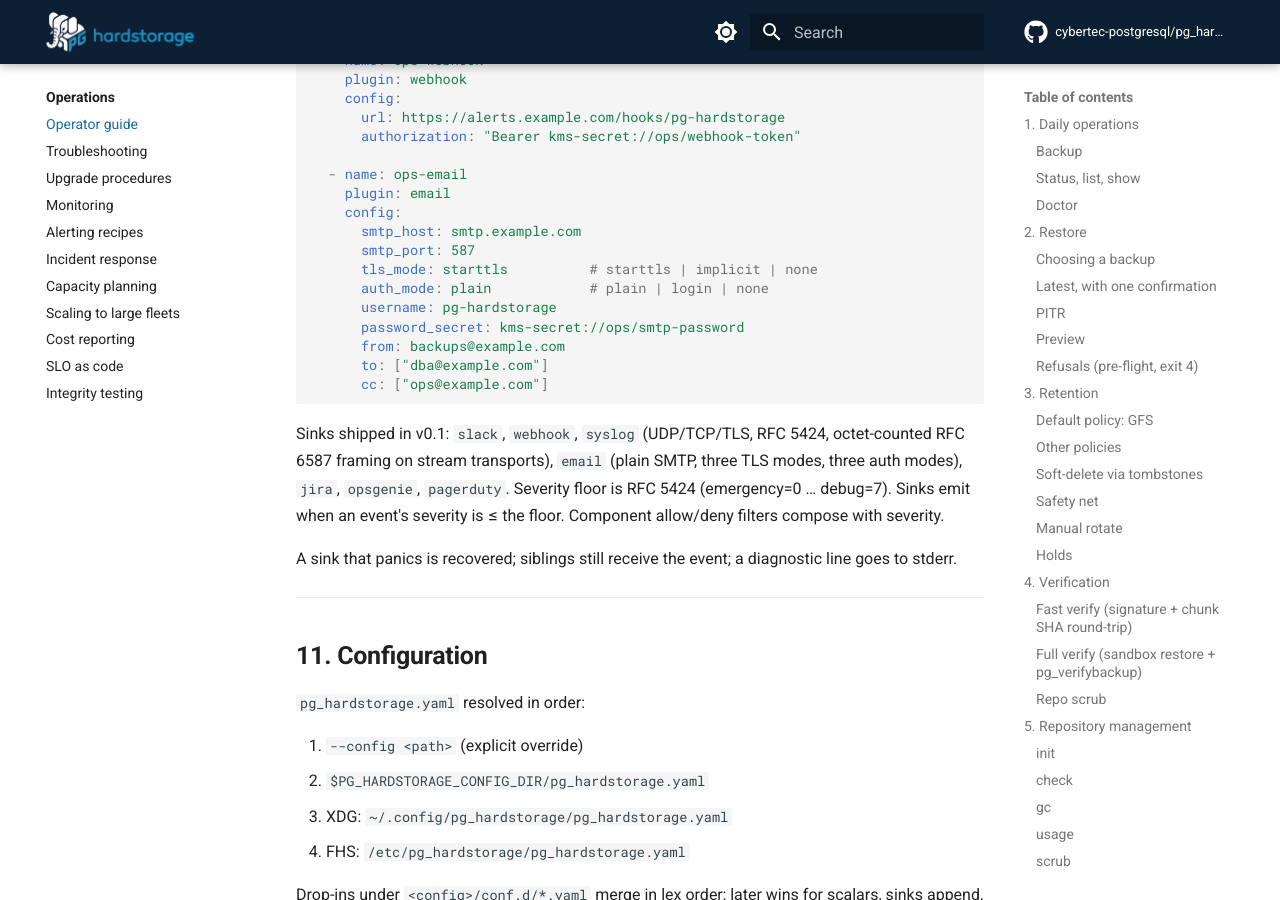
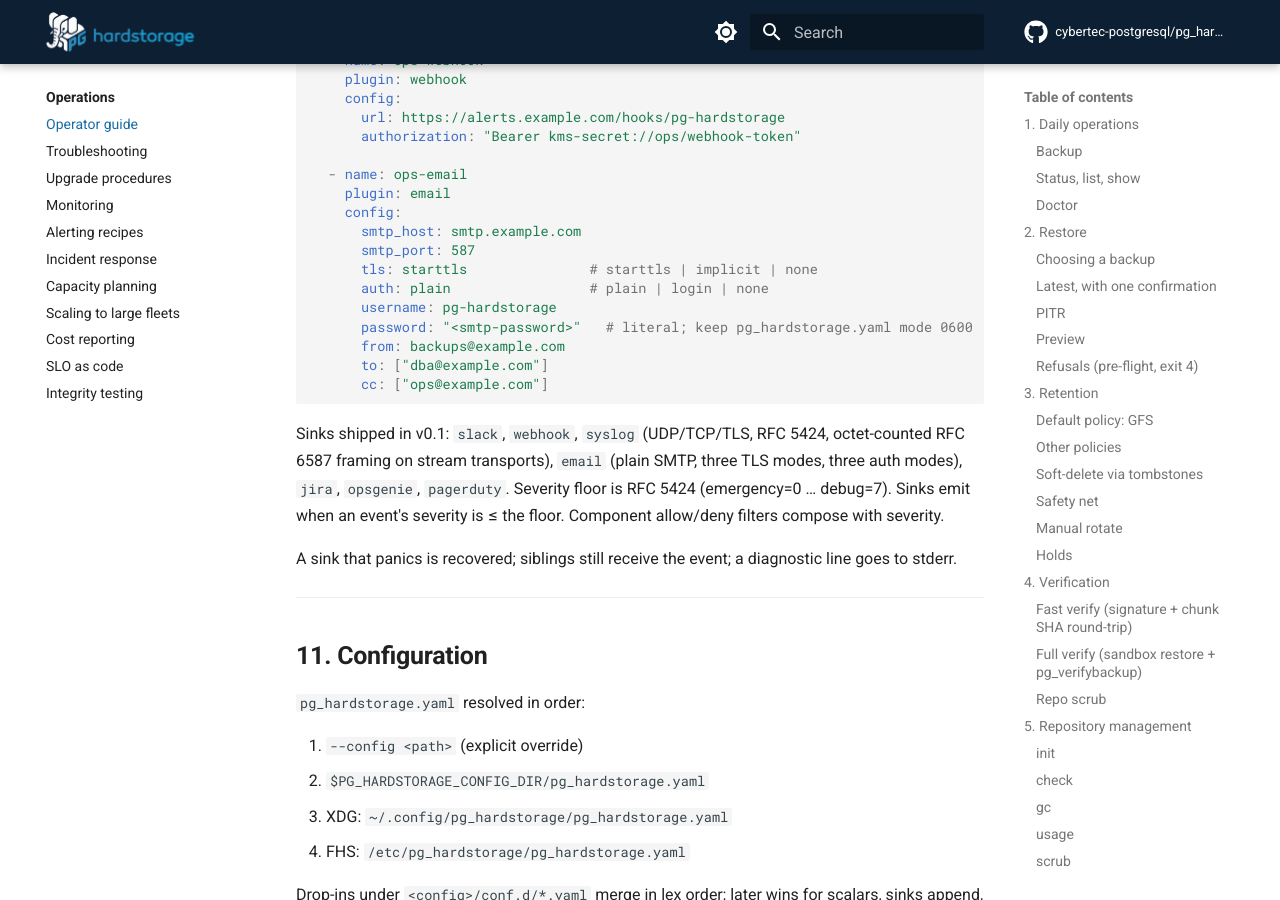
Before and after one commit to cybertec-postgresql/pg_hardstorage, an MkDocs documentation site: the page built from docs/operations/operator-guide.md, in a window 1280 px wide and 900 px high, scrolled down 11963 px. Built offline with MkDocs 1.6.1 and Material for MkDocs 9.7.7, drawn with Linux system fonts in a browser that asks for light colours; comment, search, counter and statistics services are not loaded.

Commit message:
docs(operator-guide): the email sink reads tls/auth/password, not tls_mode/auth_mode/password_secret
Co-Authored-By: Claude Opus 5.5 <noreply@anthropic.com>
Claude-Session: https://claude.ai/code/session_01RmkgG1CUNYTkZES1M4BkkN

```diff
--- a/docs/operations/operator-guide.md
+++ b/docs/operations/operator-guide.md
@@ -599,10 +599,10 @@ sinks:
     config:
       smtp_host: smtp.example.com
       smtp_port: 587
-      tls_mode: starttls          # starttls | implicit | none
-      auth_mode: plain            # plain | login | none
+      tls: starttls               # starttls | implicit | none
+      auth: plain                 # plain | login | none
       username: pg-hardstorage
-      password_secret: kms-secret://ops/smtp-password
+      password: "<smtp-password>"   # literal; keep pg_hardstorage.yaml mode 0600
       from: backups@example.com
       to: ["dba@example.com"]
       cc: ["ops@example.com"]
```
